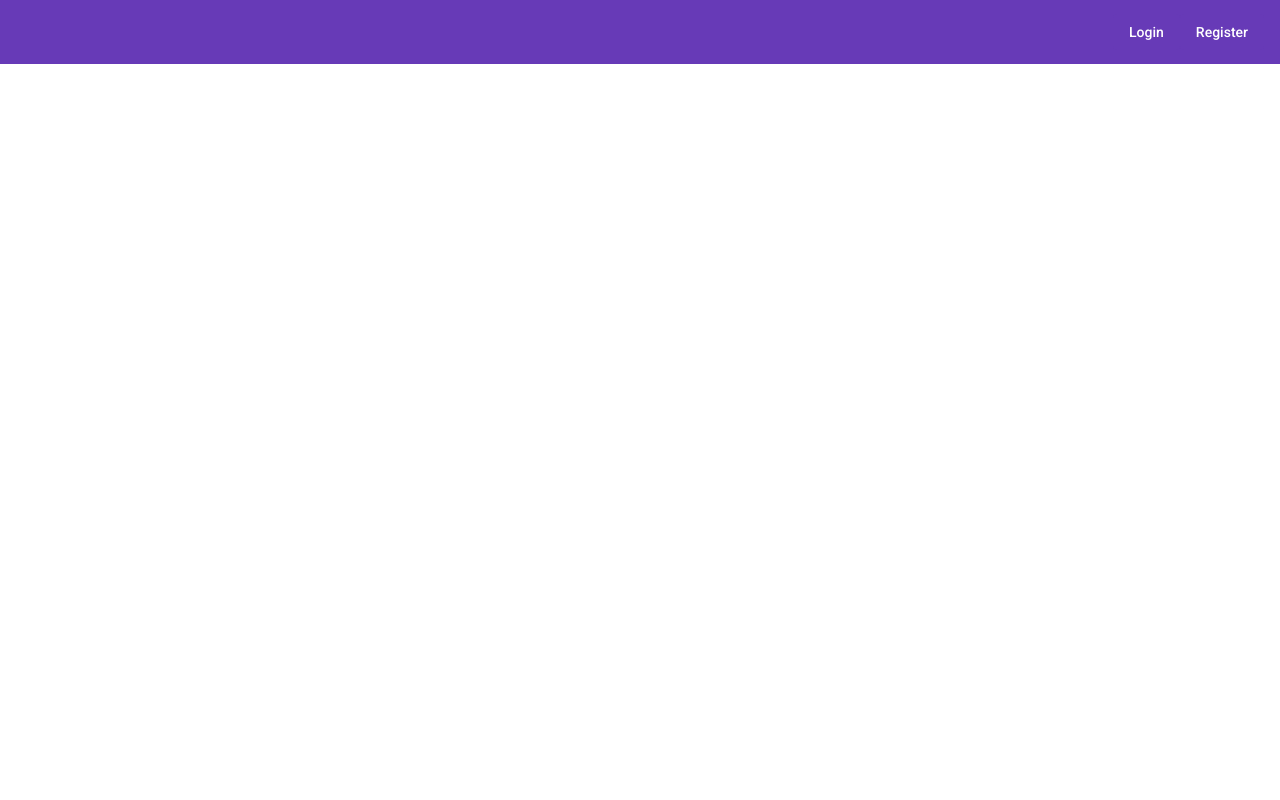
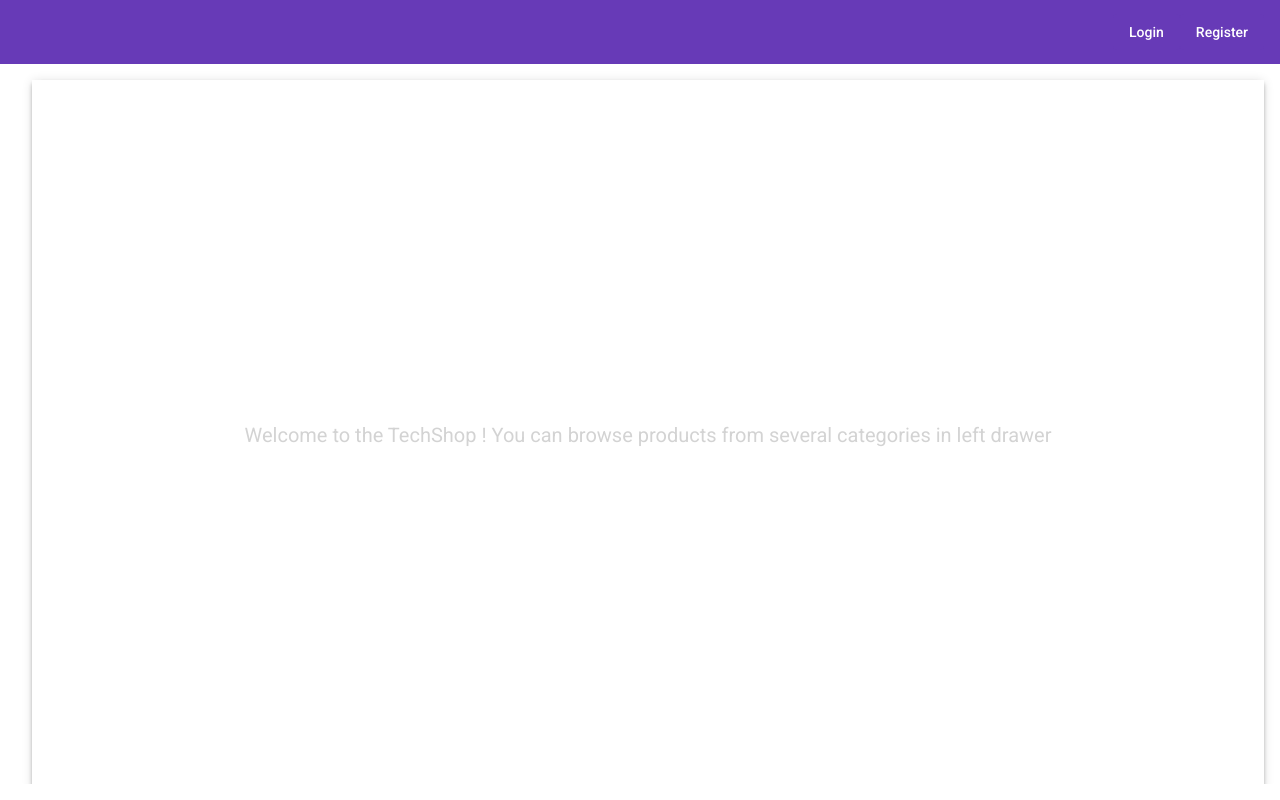
Before and after one commit to cpuspak/TechShop, an Angular app in the folder ecomfrontend/: page / in a window 1280 px wide. Built offline with nearby package versions, Linux system fonts and the light colour scheme.

Commit message:
added reactive features and fixed some bugs in cart (temporary fix)

```diff
--- a/ecomfrontend/src/app/components/cart-items/cart-items.component.css
+++ b/ecomfrontend/src/app/components/cart-items/cart-items.component.css
@@ -5,4 +5,5 @@
 img {
   width: 400px;
   height: 400px;
+  max-width: 70vw;
 }
--- a/ecomfrontend/src/app/components/cart-items/cart-items.component.ts
+++ b/ecomfrontend/src/app/components/cart-items/cart-items.component.ts
@@ -52,6 +52,8 @@ export class CartItemsComponent implements OnInit, AfterContentInit {
               (res1: any) => {
                 console.log(res1)
                 this.cartItemsService.sendCartItemCount.next(res1)
+                //this.cartItemsService.removeCartItemSubject.next(res)
+                this.cartItemsService.resetCartSubject.next(0)
                 this.displaySnackBar("Item removed from cart")
               }
             )
--- a/ecomfrontend/src/app/components/cart/cart.component.ts
+++ b/ecomfrontend/src/app/components/cart/cart.component.ts
@@ -36,6 +36,7 @@ export class CartComponent implements OnInit, AfterContentInit {
           this.cartItemsService.getCartItemsByCustomerUserName(localStorage.getItem("userName")).subscribe(
             (res1: any) => {
               if (res1) this.cartItems = res1
+              console.log("this.cartItemsForCheckout = ",this.cartItemsForCheckOut)
             }
           )
         }
@@ -66,6 +67,7 @@ export class CartComponent implements OnInit, AfterContentInit {
 
     this.cartItemsService.removeCartItemSubject.subscribe(
       (res: any) => {
+        if (this.cartItemsForCheckOut == undefined || this.cartItemsForCheckOut.length == 0) return;
         for(let i = 0 ; i < this.cartItemsForCheckOut.length ; i++){
           if (this.cartItemsForCheckOut[i].id == res.id) {
             this.cartItemsForCheckOut.splice(i,1)
@@ -90,6 +92,18 @@ export class CartComponent implements OnInit, AfterContentInit {
         }
       }
     )
+
+    this.cartItemsService.resetCartSubject.subscribe((res: any) => {
+      this.totalPriceForCheckout = 0
+      this.cartItemsForCheckOut = []
+      if (localStorage.getItem("userName") && localStorage.getItem("userName") != ""){
+        this.cartItemsService.getCartItemsByCustomerUserName(localStorage.getItem("userName")).subscribe(
+          (res1: any) => {
+            if (res1) this.cartItems = res1;
+          }
+        )
+      }
+    })
 
     // this.cartItemsService.reRenderCartItemsSubject.subscribe(
     //   (res: any) => {
--- a/ecomfrontend/src/app/components/customer-dashboard/customer-dashboard.component.ts
+++ b/ecomfrontend/src/app/components/customer-dashboard/customer-dashboard.component.ts
@@ -1,3 +1,4 @@
+import { BreakpointObserver } from '@angular/cdk/layout';
 import { AfterViewChecked, AfterViewInit, Component, DoCheck, OnInit, ViewChild } from '@angular/core';
 import { MatSidenav } from '@angular/material/sidenav';
 import { Router } from '@angular/router';
@@ -6,6 +7,7 @@ import { LoginCustomerService } from 'src/app/services/login-customer-service/lo
 import { ProductCategoryService } from 'src/app/services/product-category-service/product-category.service';
 import { SidebarServiceService } from 'src/app/services/sidebar-service/sidebar-service.service';
 import { LoginComponentComponent } from '../login-component/login-component.component';
+
 
 @Component({
   selector: 'app-customer-dashboard',
@@ -20,7 +22,8 @@ export class CustomerDashboardComponent implements OnInit, AfterViewInit {
     private sideBarService: SidebarServiceService,
     private router: Router,
     private dashboardService: DashboardService,
-    private productCategoryService: ProductCategoryService) { }
+    private productCategoryService: ProductCategoryService,
+    private observer: BreakpointObserver) { }
 
   //showTopbar: string = "1"
   // 0 -> list of products according to category
@@ -41,5 +44,11 @@ export class CustomerDashboardComponent implements OnInit, AfterViewInit {
     if (this.snav != undefined){
       this.sideBarService.sideBarSubject.next(this.snav)
     }
+
+    this.observer.observe(['(max-width: 800px)']).subscribe((res: any) => {
+      if (res.matches)
+        this.snav.mode = 'over'
+      else this.snav.mode = 'side'
+    })
   }
 }
--- a/ecomfrontend/src/app/components/item-details/item-details.component.css
+++ b/ecomfrontend/src/app/components/item-details/item-details.component.css
@@ -1,4 +1,6 @@
 img {
+    align-self: center;
     height: 500px;
-    width: 500px;
+    max-width: 70vw;
+
 }
--- a/ecomfrontend/src/app/components/item-tile/item-tile.component.css
+++ b/ecomfrontend/src/app/components/item-tile/item-tile.component.css
@@ -3,6 +3,7 @@
     margin:20px;
 
 }
+
 
 .example-header-image {
     background-image: url('https://material.angular.io/assets/img/examples/shiba1.jpg');
@@ -16,4 +17,5 @@
 img {
     width: 400px;
     height: 400px;
+    max-width: 70vw;
 }
--- a/ecomfrontend/src/app/components/items-by-category/items-by-category.component.css
+++ b/ecomfrontend/src/app/components/items-by-category/items-by-category.component.css
@@ -1,3 +1,18 @@
 .products {
     float: left;
 }
+
+.frontPage {
+    height: calc(100vh - 90px);
+    margin: 16px;
+    margin-left: 32px;
+    font-size: 20px;
+    display: flex;
+    justify-content: center;
+    align-items: center;
+    color: lightgray;
+    text-align: center;
+    overflow-wrap: break-word;
+    word-wrap: break-word;
+    hyphens: auto;
+}
--- a/ecomfrontend/src/app/components/items-by-category/items-by-category.component.html
+++ b/ecomfrontend/src/app/components/items-by-category/items-by-category.component.html
@@ -15,4 +15,7 @@
             <app-item-tile [product]="element"></app-item-tile>
         </div>
     </div>
+    <div *ngIf="products == null || products.length == 0" class="frontPage mat-elevation-z4">
+        <span>Welcome to the TechShop ! You can browse products from several categories in left drawer</span>
+    </div>
 </div>
--- a/ecomfrontend/src/app/components/topbar/topbar.component.html
+++ b/ecomfrontend/src/app/components/topbar/topbar.component.html
@@ -7,5 +7,5 @@
     <button mat-flat-button *ngIf="!isLoggedIn" (click)="registerCustomer()" color="primary">Register</button>
     <button mat-flat-button *ngIf="isLoggedIn" (click)="logoutCustomer()" color="primary">Logout</button>
     <button mat-flat-button *ngIf="isLoggedIn" (click)="showCart()" color="primary">{{cartItemCount}} Items in cart</button>
-    <button mat-flat-button *ngIf="isLoggedIn" (click)="userProfile()" color="primary">MyProfile</button>
+    <!-- <button mat-flat-button *ngIf="isLoggedIn" (click)="userProfile()" color="primary">MyProfile</button> -->
 </mat-toolbar>
--- a/ecomfrontend/src/app/services/cartItems-service/cart-items.service.ts
+++ b/ecomfrontend/src/app/services/cartItems-service/cart-items.service.ts
@@ -22,6 +22,7 @@ export class CartItemsService {
   removeCartItemSubject = new Subject()
   reRenderCartItemsSubject = new Subject()
   updatePriceSubject = new Subject()
+  resetCartSubject = new Subject()
 
 
   constructor(private http: HttpClient) { }
```
